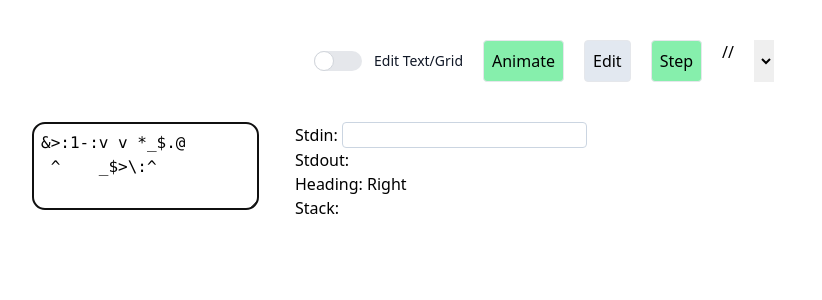
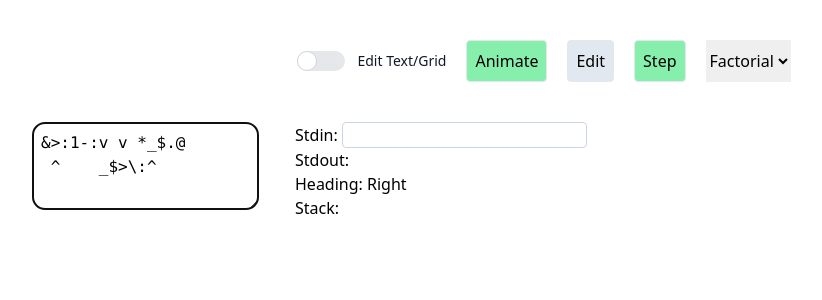
Before and after one commit to CharlesTaylor7/befunge-editor, a React (Vite) app: page / in a window 1280 px wide. Shown: the top 300 px of the page, without its empty margins (96-918 px from the left). Built offline with nearby package versions, Linux system fonts and the light colour scheme.

Commit message:
Dropdown works

```diff
--- a/src/components/Befunge.tsx
+++ b/src/components/Befunge.tsx
@@ -119,7 +119,14 @@ export default function Befunge() {
         >
           Step
         </Button>
-        //<select></select>
+        <select onChange={(e) => setProgramIndex(Number(e.target.value))}>
+          {programs.map((p, i) => (
+            <option key={i} value={i}>
+              {' '}
+              {p.name}
+            </option>
+          ))}
+        </select>
       </header>
       <main className="flex flex-wrap w-4/5 gap-5">
         {editMode === 'text' ? (
```
Also changed, not shown: 1 other file (tests, documents, lock files or other folders).
